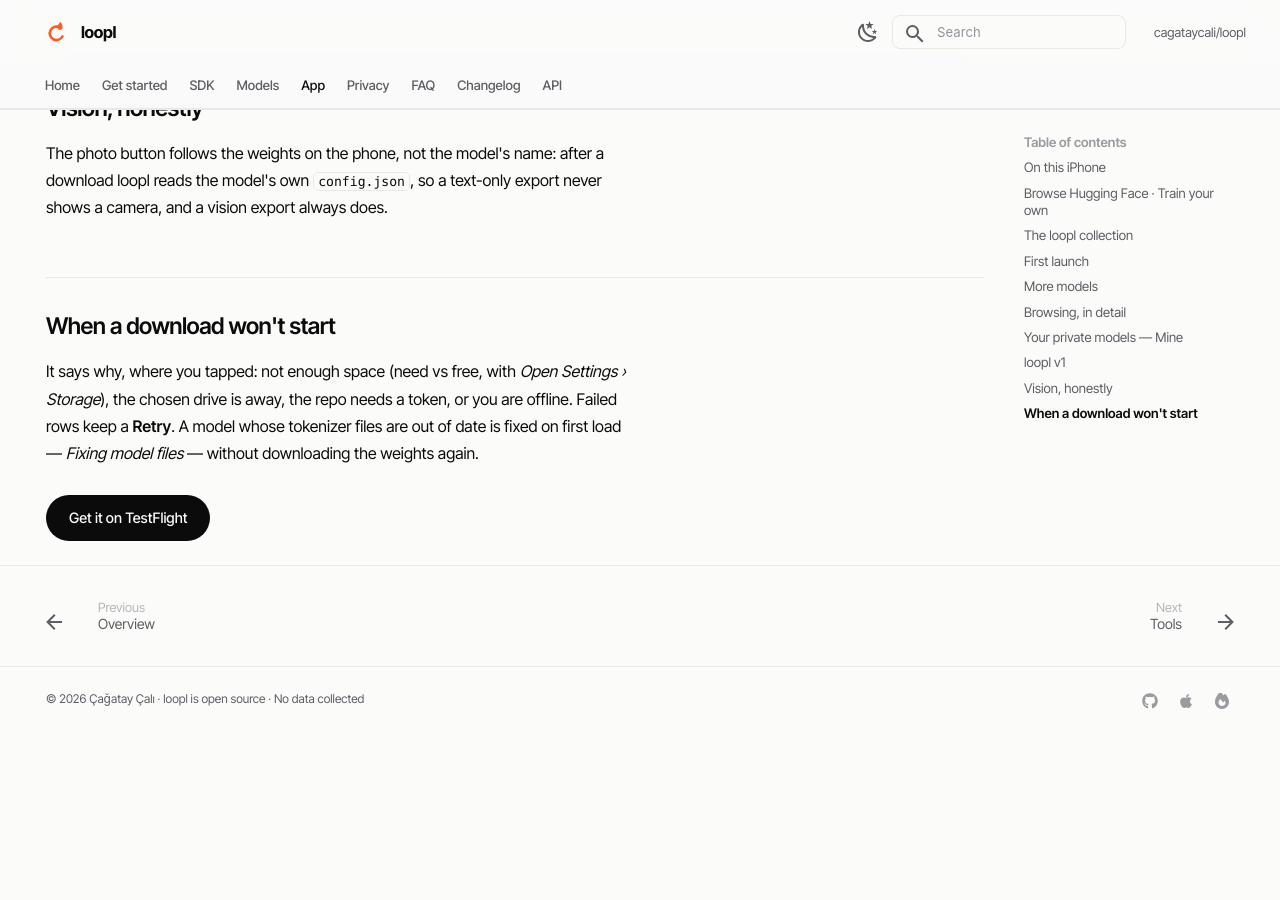
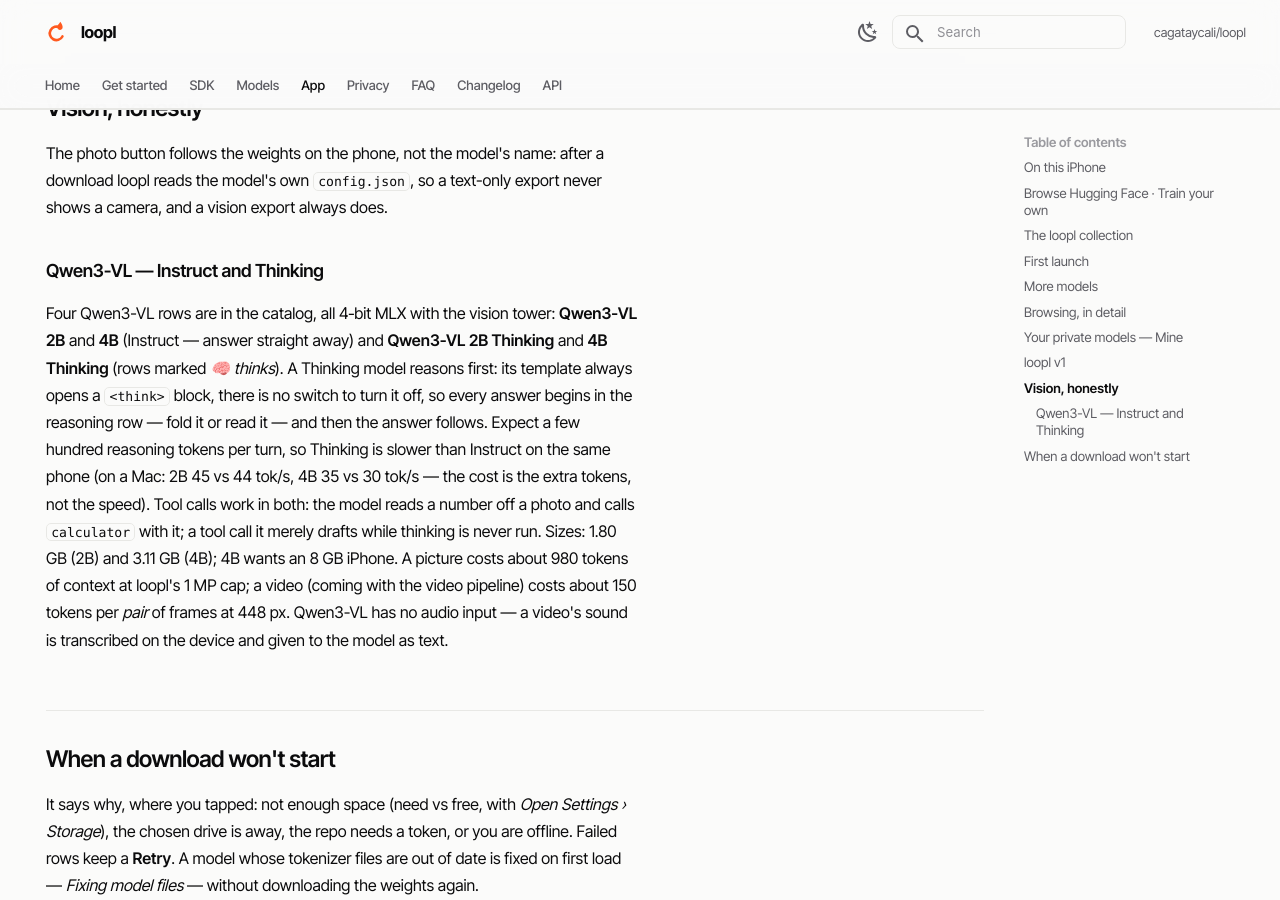
Before and after one commit to cagataycali/loopl, an MkDocs documentation site: the page built from docs/app/models.md, in a window 1280 px wide and 900 px high, scrolled down 3810 px. Built offline with MkDocs 1.6.1 and Material for MkDocs 9.7.7, drawn with Linux system fonts in a browser that asks for light colours; before the commit the page ends 4541 px from its top, so only the background shows below that.

Commit message:
docs/app/models: Qwen3-VL Instruct vs Thinking section

```diff
--- a/docs/app/models.md
+++ b/docs/app/models.md
@@ -54,6 +54,10 @@
 
 The photo button follows the weights on the phone, not the model's name: after a download loopl reads the model's own `config.json`, so a text-only export never shows a camera, and a vision export always does.
 
+### Qwen3-VL — Instruct and Thinking
+
+Four Qwen3-VL rows are in the catalog, all 4‑bit MLX with the vision tower: **Qwen3-VL 2B** and **4B** (Instruct — answer straight away) and **Qwen3-VL 2B Thinking** and **4B Thinking** (rows marked *🧠 thinks*). A Thinking model reasons first: its template always opens a `<think>` block, there is no switch to turn it off, so every answer begins in the reasoning row — fold it or read it — and then the answer follows. Expect a few hundred reasoning tokens per turn, so Thinking is slower than Instruct on the same phone (on a Mac: 2B 45 vs 44 tok/s, 4B 35 vs 30 tok/s — the cost is the extra tokens, not the speed). Tool calls work in both: the model reads a number off a photo and calls `calculator` with it; a tool call it merely drafts while thinking is never run. Sizes: 1.80 GB (2B) and 3.11 GB (4B); 4B wants an 8 GB iPhone. A picture costs about 980 tokens of context at loopl's 1 MP cap; a video (coming with the video pipeline) costs about 150 tokens per *pair* of frames at 448 px. Qwen3-VL has no audio input — a video's sound is transcribed on the device and given to the model as text.
+
 ## When a download won't start
 
 It says why, where you tapped: not enough space (need vs free, with *Open Settings › Storage*), the chosen drive is away, the repo needs a token, or you are offline. Failed rows keep a **Retry**. A model whose tokenizer files are out of date is fixed on first load — *Fixing model files* — without downloading the weights again.
```
